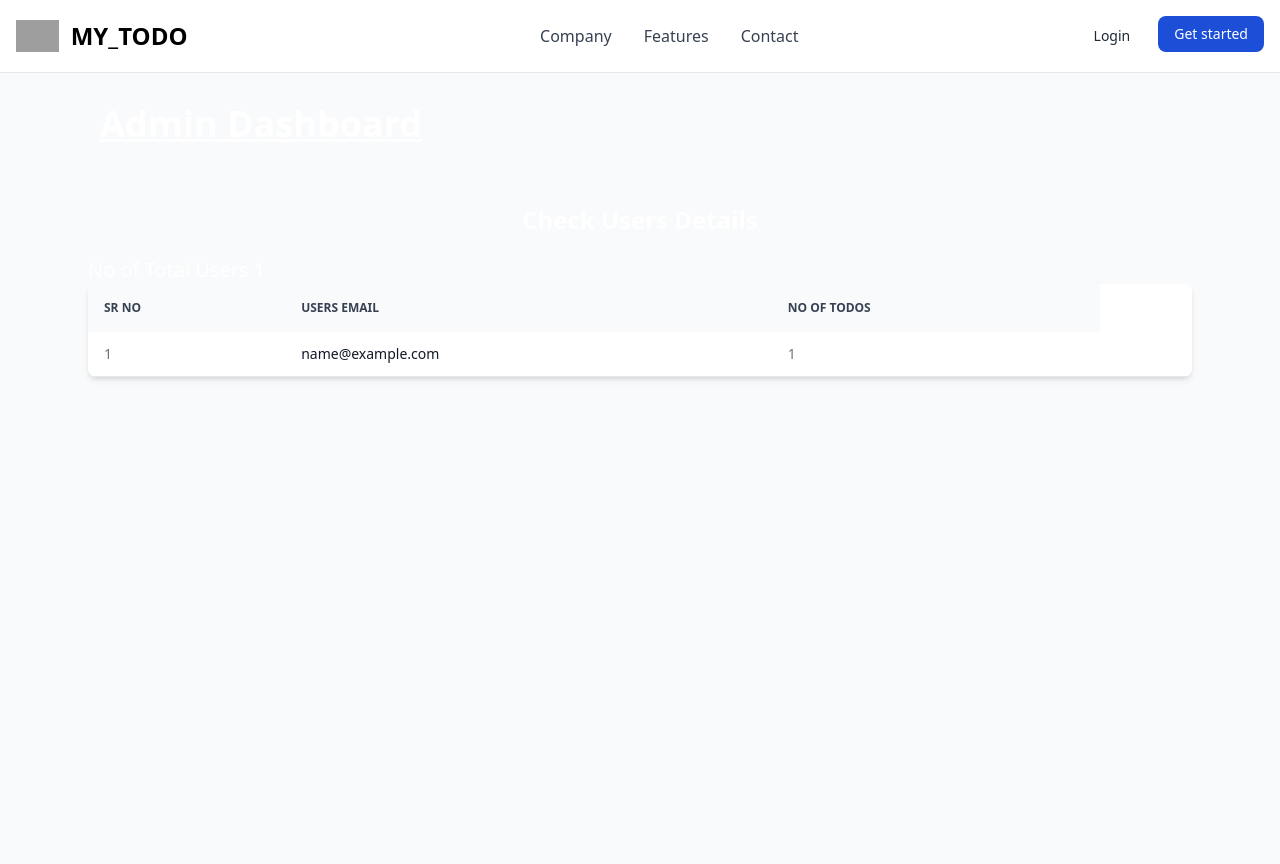
After one commit to Abdulhadu/flask_todo_app, a Flask app: template templates/admin.html in a window 1280 px wide. The commit adds this page. Run offline with Flask 3, Linux system fonts and the light colour scheme; the template is opened without the code that fills it: most values are stand-ins (such as "Sample title", 1, 10 or a date in 2020); parts of the project's set-up code (start-up, migrations or seed data) failed here and were passed over; grey boxes are pictures that could not be loaded.

Commit message:
add admin dashboard

```diff
--- a/app.py
+++ b/app.py
@@ -1,16 +1,16 @@
 from flask import Flask, render_template, request, redirect
 from flask_sqlalchemy import SQLAlchemy
 from flask_login import LoginManager , UserMixin , login_required ,login_user, logout_user,current_user
-from flask_paginate import Pagination, get_page_args
 from flask_migrate import Migrate
 from datetime import datetime
+from sqlalchemy import or_
 
 
 
 app = Flask(__name__)
 app.config["SQLALCHEMY_DATABASE_URI"] = "sqlite:///todo.db"
 app.config['SECRET_KEY']='619619'
-app.config["SQLALCHEMY_TRACK_MODIFICATIONS"] = False
+app.config["SQLALCHEMY_TRACK_MODIFICATIONS"] = True
 
 db = SQLAlchemy(app)
 migrate = Migrate(app, db)
@@ -22,12 +22,22 @@
     title = db.Column(db.String(200),  nullable=False)
     category = db.Column(db.String(200), nullable=False)
     desc = db.Column(db.String(200), nullable=False)
+    user_email = db.Column(db.String(200), nullable=False)
     pub_date = db.Column(db.DateTime, nullable=False,
         default=datetime.utcnow)
+    sub_tasks = db.relationship('SubTask', backref='todo', lazy=True)
 
     def __repr__(self)-> str:
         return f"{self.sno} - {self.title}"
 
+class SubTask(db.Model):
+    id = db.Column(db.Integer, primary_key=True)
+    title = db.Column(db.String(200), nullable=False)
+    desc = db.Column(db.String(200), nullable=False)
+    todo_id = db.Column(db.Integer, db.ForeignKey('Todo.sno'), nullable=False)
+    pub_date = db.Column(db.DateTime, nullable=False, default=datetime.utcnow)
+
+    todo = db.relationship('Todo', backref='sub_tasks', lazy=True)
 
 login_manager = LoginManager()
 login_manager.init_app(app)
@@ -36,6 +46,7 @@
     id = db.Column(db.Integer,primary_key=True,autoincrement=True)
     email = db.Column(db.String(200))
     password = db.Column(db.String(200))
+    is_admin = db.Column(db.Boolean, default=False)
 
 @login_manager.user_loader
 def get(id):
@@ -56,7 +67,11 @@
     password = request.form['password']
     user = User.query.filter_by(email=email).first()
     login_user(user)
-    return redirect('/')
+    if current_user.is_admin:
+        return redirect('/admin')
+    else:
+        return redirect('/')
+
 
 @app.route('/signup',methods=['POST'])
 def signup_post():
@@ -82,31 +97,100 @@
 def get_account():
     return render_template('account.html')
 
-@app.route("/", methods=['GET','POST'])
+@app.route('/admin', methods=['GET'])
+@login_required
+def admin_panel():
+    if current_user.is_admin:
+        total_users = User.query.count()
+        users_with_todo_count = []
+
+        for user in User.query.all():
+            todo_count = Todo.query.filter_by(user_email=user.email).count()
+            users_with_todo_count.append({'user': user, 'todo_count': todo_count})
+
+        return render_template('admin.html', total_users=total_users, users_with_todo_count=users_with_todo_count)
+    else:
+        return "You do not have permission to access this page."
+
+
+@app.route('/create_admin', methods=['GET'])
+def create_admin():
+    # Create an admin user if it doesn't already exist
+    admin_user = User.query.filter_by(email='admin@example.com').first()
+    if not admin_user:
+        admin_user = User(email='admin@example.com', password='adminpassword', is_admin=True)
+        db.session.add(admin_user)
+        db.session.commit()
+        return "Admin user created successfully."
+    else:
+        return "Admin user already exists."
+
+
+@app.route("/", methods=['GET', 'POST'])
 def hello_world():
-    if request.method=="POST":
-        Title=request.form['title']
-        Category=request.form['category']
-        Desc=request.form['desc']
-        todo =Todo(title = Title, category = Category, desc = Desc)
-        db.session.add(todo)
-        db.session.commit()
+    allTodo = []  # Initialize the variable outside of the if block
+    total_pages = 0  # Initialize total_pages to 0
+
+    if request.method == "POST":
+        Title = request.form['title']
+        Category = request.form['category']
+        Desc = request.form['desc']
+        print("user is", current_user.email)
+
+        if current_user.is_authenticated:
+            email = current_user.email
+            todo = Todo(title=Title, category=Category, desc=Desc, user_email=email)
+            db.session.add(todo)
+            db.session.commit()
 
     page = request.args.get('page', 1, type=int)
-    allTodo, total_pages = get_paginated_todos(page)
-    return render_template('index.html', allTodo = allTodo, current_user=current_user, total_pages=total_pages)
 
-def get_paginated_todos(page):
-    per_page = 5  # Set the number of items per page
-    allTodo = Todo.query.order_by(Todo.pub_date.desc()).paginate(page=page, per_page=per_page)
+    if current_user.is_authenticated:
+        user_email = current_user.email
+        allTodo, total_pages = get_paginated_todos(page, user_email)
+        return render_template('index.html', allTodo=allTodo, current_user=current_user, total_pages=total_pages)
+    else:
+        return redirect('/login')
+
+
+
+def get_paginated_todos(page, user_email, search=None):
+    per_page = 5
+    query = Todo.query.filter_by(user_email=user_email).order_by(Todo.pub_date.desc())
+
+    if search:
+        query = query.filter(
+            or_(
+                Todo.title.ilike(f'%{search}%'),
+                Todo.desc.ilike(f'%{search}%'),
+                Todo.category.ilike(f'%{search}%')
+            )
+        )
+
+    allTodo = query.paginate(page=page, per_page=per_page)
     total_pages = allTodo.pages
-     # Calculate the starting index for the current page
     start_index = (page - 1) * per_page + 1
 
-    # Calculate the index value for each item
     for index, todo in enumerate(allTodo.items, start=start_index):
         todo.index = index
+
     return allTodo.items, total_pages
+
+
+@app.route("/search", methods=['GET', 'POST'])
+def search():
+    per_page = 5
+    page = request.args.get('page', 1, type=int)
+    search_query = request.form.get('search') if request.method == 'POST' else None
+
+    if current_user.is_authenticated:
+        user_email = current_user.email
+        allTodo, total_pages = get_paginated_todos(page, user_email, search=search_query)
+
+        return render_template('index.html', allTodo=allTodo, current_user=current_user, total_pages=total_pages)
+    else:
+        return redirect('/login')
+
 
 @app.route("/update/<int:sno>",  methods=['GET','POST'])
 def update(sno):
@@ -125,6 +209,7 @@
      updateTodo = Todo.query.filter_by(sno = sno).first()
      return render_template('update.html', updateTodo = updateTodo)
 
+
 @app.route('/delete/<int:sno>')
 def delete(sno):
     deleteTodo = Todo.query.filter_by(sno = sno).first()
@@ -133,18 +218,6 @@
     return redirect("/")
 
 
-@app.route('/search', methods=['GET', 'POST'])
-def search():
-    if request.method== 'POST':
-        title =  request.form.get('search')
-        print ("title is",request.form.get('search'))
-        search = "%{}%".format(title)
-        allTodo = Todo.query.filter(Todo.title.ilike(search)).all()
-        return render_template('index.html', allTodo=allTodo)
-    else:
-        allTodo = Todo.query.all()
-        return render_template('index.html', allTodo=allTodo)
-
 
 if __name__ == "__main__":
     app.run(debug=True)
--- a/static/dist/css/output.css
+++ b/static/dist/css/output.css
@@ -952,11 +952,6 @@
   background-color: rgb(255 255 255 / var(--tw-bg-opacity));
 }
 
-.bg-gray-200 {
-  --tw-bg-opacity: 1;
-  background-color: rgb(229 231 235 / var(--tw-bg-opacity));
-}
-
 .p-1 {
   padding: 0.25rem;
 }
@@ -1174,6 +1169,10 @@
 .text-white {
   --tw-text-opacity: 1;
   color: rgb(255 255 255 / var(--tw-text-opacity));
+}
+
+.underline {
+  text-decoration-line: underline;
 }
 
 .antialiased {
--- a/templates/account.html
+++ b/templates/account.html
@@ -53,8 +53,6 @@
                 </div>
             </div>
         </div>
-
-
     </div>
 </section>
 
--- /dev/null
+++ b/templates/admin.html
@@ -0,0 +1,59 @@
+{% extends 'base.html' %}
+{% block title%}
+UPDATE
+{% endblock title %}
+{% block body %}
+<section class="bg-gray-50 mt-16 h-screen dark:bg-gray-900 p-3 sm:p-5 antialiased">
+    <div class="dark:bg-gray-900 w-full">
+<h1 class="text-4xl underline sm:ml-20 font-bold text-white my-5" >Admin Dashboard</h1>
+        {% if current_user.email %}
+        <h1 class="text-2xl sm:ml-20 font-bold text-white my-5">Admin Email: [
+          <span class="text-xl text-gray-200">{{ current_user.email }}!</span> ]
+        </h1>
+        {% endif %}
+        <section class="bg-gray-50 dark:bg-gray-900 p-3 sm:p-5 antialiased">
+            <div class="mx-auto max-w-screen-xl px-4 lg:px-12">
+                <h1 class="text-2xl font-bold text-center text-white my-5">
+                    Check Users Details
+                </h1>
+                <h3 class="text-xl text-white">No of Total Users {{total_users}}</h3>
+                <div class="bg-white dark:bg-gray-800 relative shadow-md sm:rounded-lg sm:overflow-hidden">
+
+                    <div class="overflow-x-auto">
+                        <table class="w-full text-sm text-left text-gray-500 dark:text-gray-400">
+                            <thead
+                                class="text-xs text-gray-700 uppercase bg-gray-50 dark:bg-gray-700 dark:text-gray-400">
+                                <tr>
+                                    <th scope="col" class="px-4 py-4">Sr no</th>
+                                    <th scope="col" class="px-4 py-4">Users Email</th>
+                                    <th scope="col" class="px-4 py-3">No Of Todos</th>
+
+                                </tr>
+                            </thead>
+                            <tbody>
+                                {% for user_data in users_with_todo_count %}
+                                <tr class="border-b dark:border-gray-700">
+                                    <td class="px-4 py-3">{{loop.index}}</td>
+                                    <th scope="row"
+                                        class="px-4 py-3 font-medium text-gray-900 whitespace-nowrap dark:text-white">
+                                        {{ user_data['user'].email }}
+                                    </th>
+                                    <td class="px-4 py-3">{{ user_data['todo_count'] }}</td>
+                                    <td class="px-4 py-3 flex items-center justify-end">
+                                    </td>
+                                </tr>
+                                {% endfor %}
+                            </tbody>
+                        </table>
+                    </div>
+
+                </div>
+            </div>
+        </section>
+
+    </div>
+</section>
+
+
+
+{% endblock body %}
--- a/templates/base.html
+++ b/templates/base.html
@@ -66,10 +66,18 @@
                                 </div>
                                 <ul class="py-2 text-sm text-gray-700 dark:text-gray-200"
                                     aria-labelledby="dropdownDefaultButton">
+                                    {% if current_user.is_admin %}
+                                    <li>
+                                        <a href="/admin"
+                                            class="block px-4 py-2 hover:bg-gray-100 dark:hover:bg-gray-600 dark:hover:text-white">Dashboard</a>
+                                    </li>
+                                    {% else %}
                                     <li>
                                         <a href="/account"
                                             class="block px-4 py-2 hover:bg-gray-100 dark:hover:bg-gray-600 dark:hover:text-white">Dashboard</a>
                                     </li>
+                                    {% endif %}
+
                                     <li>
                                         <a href="/logout"
                                             class="block px-4 py-2 hover:bg-gray-100 dark:hover:bg-gray-600 dark:hover:text-white">Sign
```
Also changed, not shown: migrations/versions/546de46f2a12_initial_migration.py (added, +32 -0 lines), migrations/versions/5f8d9028c81e_initial_migration.py (renamed from migrations/versions/0bd23bcf5729_initial_migration.py, +15 -5 lines), migrations/versions/d510d63ca287_initial_migration.py (deleted, +0 -35 lines), templates/signup.html (+3 -5 lines), instance/todo.db.
